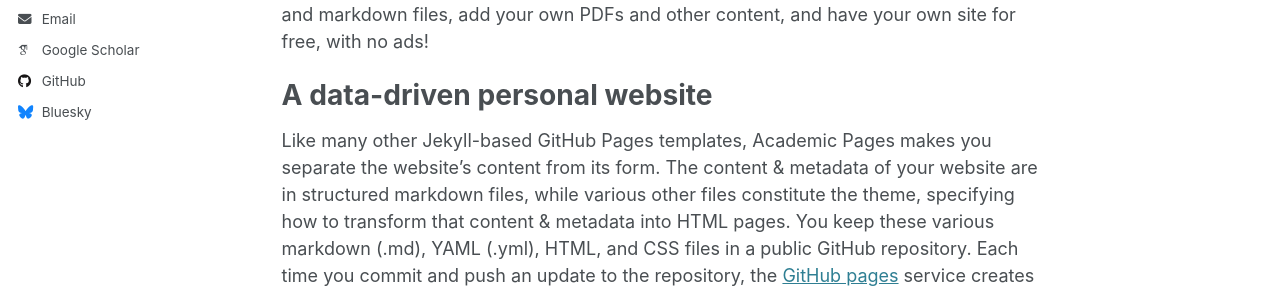
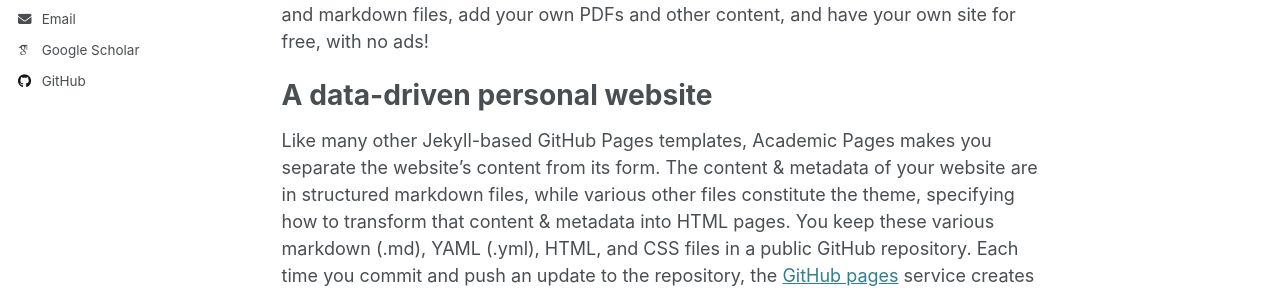
Before and after one commit to wikiwa1/wikiwa1.github.io, a Jekyll site: the page built from _pages/about.md, in a window 1280 px wide. Shown: the part 364-657 px from the top of the page. Built offline with Jekyll 4.4.1, drawn with Linux system fonts in a browser that asks for light colours; some web fonts are replaced.

Commit message:
Update _config.yml

```diff
--- a/_config.yml
+++ b/_config.yml
@@ -22,7 +22,7 @@ repository               : "academicpages/academicpages.github.io"
 #               Additional customization can be done by editing /_includes/author-profile.html
 author:
   # Biographic information
-  avatar           : "JulioOct2023.jpg"
+  avatar           : "images/JulioOct2023.jpg"
   name             : "Julio Caceres Gonzales"
   pronouns         : # example: "she/her"
   bio              : "Subfactors and more"
@@ -45,12 +45,12 @@ author:
   bitbucket        : # Username - Update with your username on the site
   codepen          : # Username
   dribbble         : # Username
-  github           : "academicpages"
+  github           : "wikiwa1"
   kaggle           : # Username
   stackoverflow    : # User number or user number and name (i.e., use "1" or "1/jeff-atwood")
 
   # Social media
-  bluesky          : "bsky.app" # Replace this with you Bluesky username
+  bluesky          : #
   facebook         : # Username
   flickr           : # Username
   foursquare       : # Username
```
